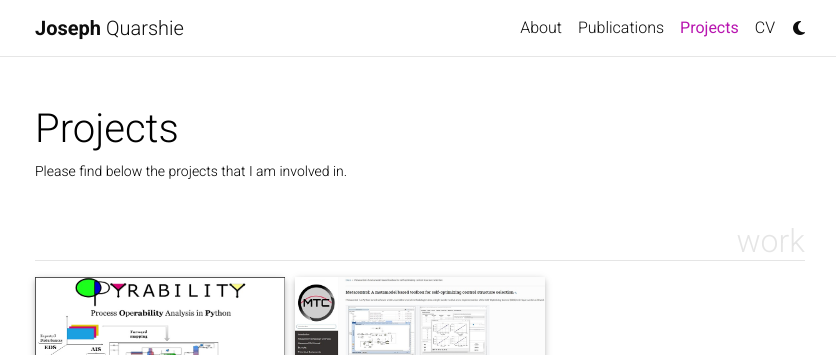
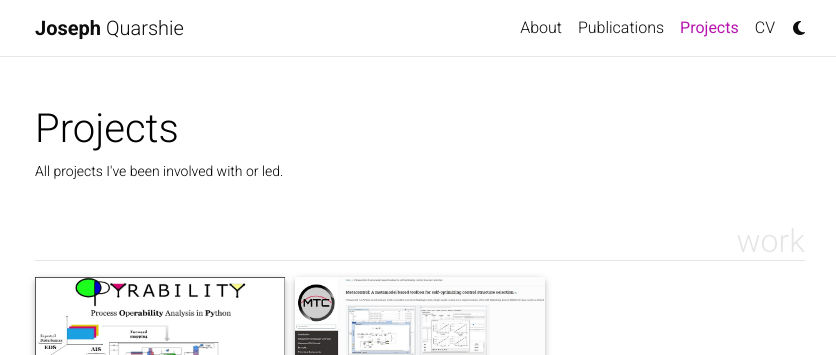
Before and after one commit to jquarshi/jquarshi.github.io, a Jekyll site: the page built from _pages/projects.md, in a window 1280 px wide and 993 px high. Shown: the top 355 px of the window, without its empty margins (220-1056 px from the left). Built offline with Jekyll 4.4.1, drawn with Linux system fonts in a browser that asks for light colours; comment, search, counter and statistics services are not loaded; a style sheet for code colours, icons or effects is not loaded.

Commit message:
Update projects.md description.

```diff
--- a/_pages/projects.md
+++ b/_pages/projects.md
@@ -2,7 +2,7 @@
 layout: page
 title: Projects
 permalink: /projects/
-description: Please find below the projects that I am involved in.
+description: All projects I've been involved with or led.
 nav: true
 nav_order: 2
 display_categories: work
```
